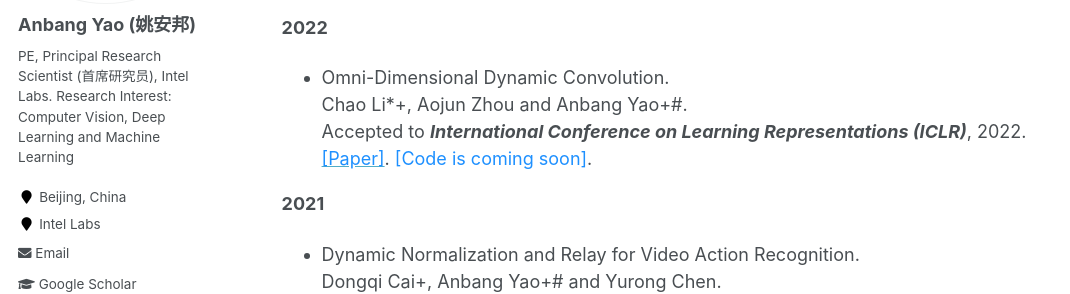
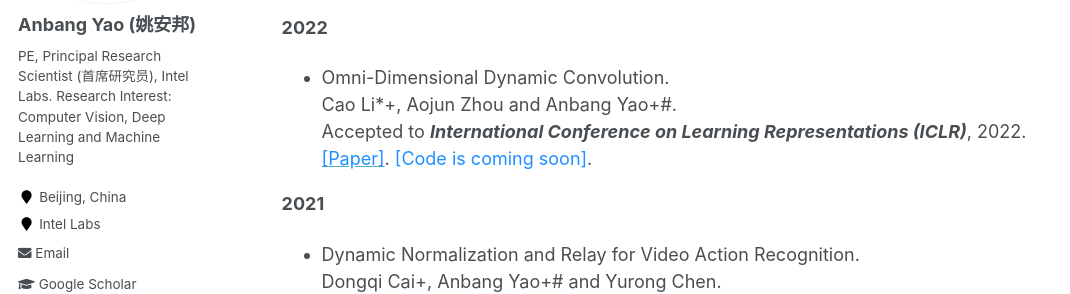
Before and after one commit to YaoAnbang/YaoAnbang.github.io, a Jekyll site: the page built from _pages/about.md, in a window 1280 px wide and 900 px high, scrolled down 1721 px. Shown: the part 166-460 px from the top of the window, without its empty margins (0-1070 px from the left). Built offline with Jekyll 4.4.1, drawn with Linux system fonts in a browser that asks for light colours.

Commit message:
Update about.md

```diff
--- a/_pages/about.md
+++ b/_pages/about.md
@@ -46,7 +46,7 @@
 
 **2022**
 <!-- <blockquote> -->
-+ Omni-Dimensional Dynamic Convolution.<br> Chao Li\*\+, Aojun Zhou and Anbang Yao\+\#.<br> Accepted to <em>**International Conference on Learning Representations (ICLR)**</em>, 2022.<br> [<font color="DodgerBlue">[Paper]</font>](https://openreview.net/forum?id=DmpCfq6Mg39&referrer=%5BAuthor%20Console%5D(%2Fgroup%3Fid%3DICLR.cc%2F2022%2FConference%2FAuthors%23your-submissions)). <font color="DodgerBlue">[Code is coming soon]</font>.<br>
++ Omni-Dimensional Dynamic Convolution.<br> Cao Li\*\+, Aojun Zhou and Anbang Yao\+\#.<br> Accepted to <em>**International Conference on Learning Representations (ICLR)**</em>, 2022.<br> [<font color="DodgerBlue">[Paper]</font>](https://openreview.net/forum?id=DmpCfq6Mg39&referrer=%5BAuthor%20Console%5D(%2Fgroup%3Fid%3DICLR.cc%2F2022%2FConference%2FAuthors%23your-submissions)). <font color="DodgerBlue">[Code is coming soon]</font>.<br>
 <!--</blockquote> -->
 
 **2021**
```
